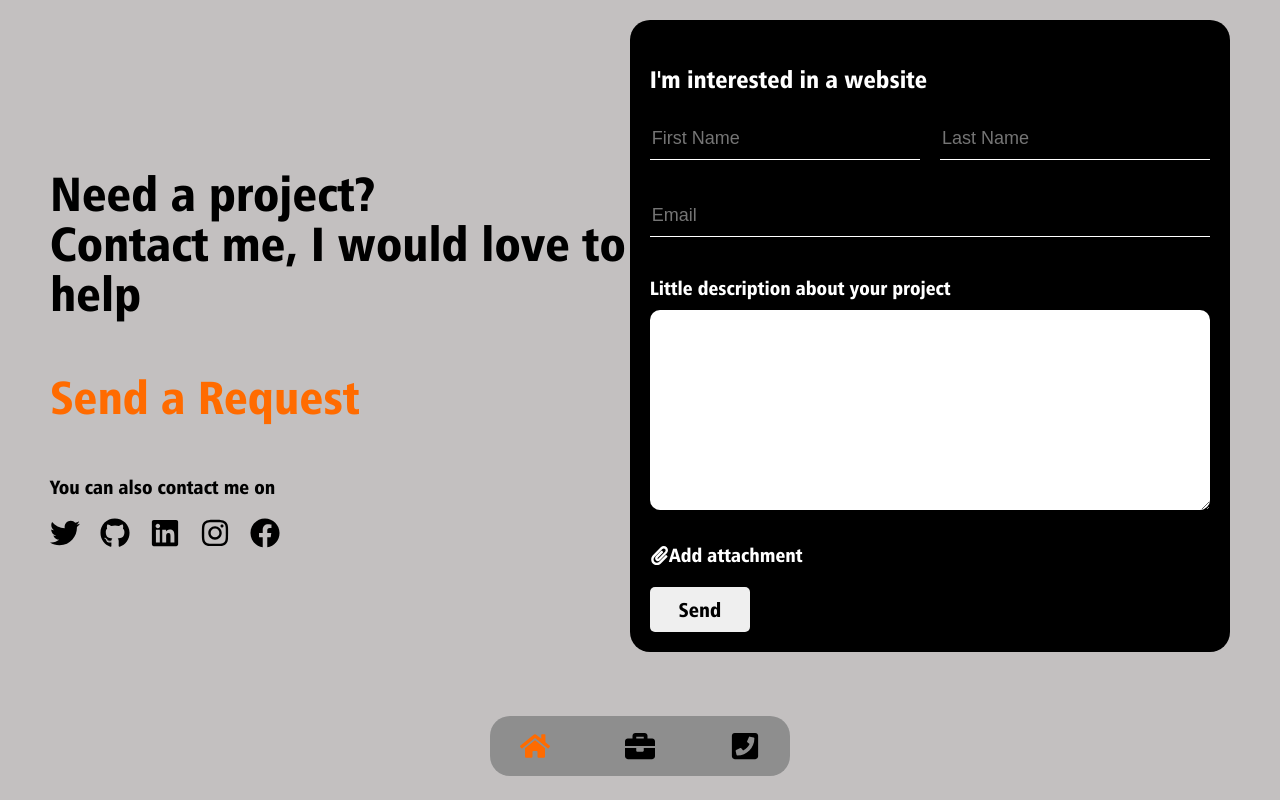
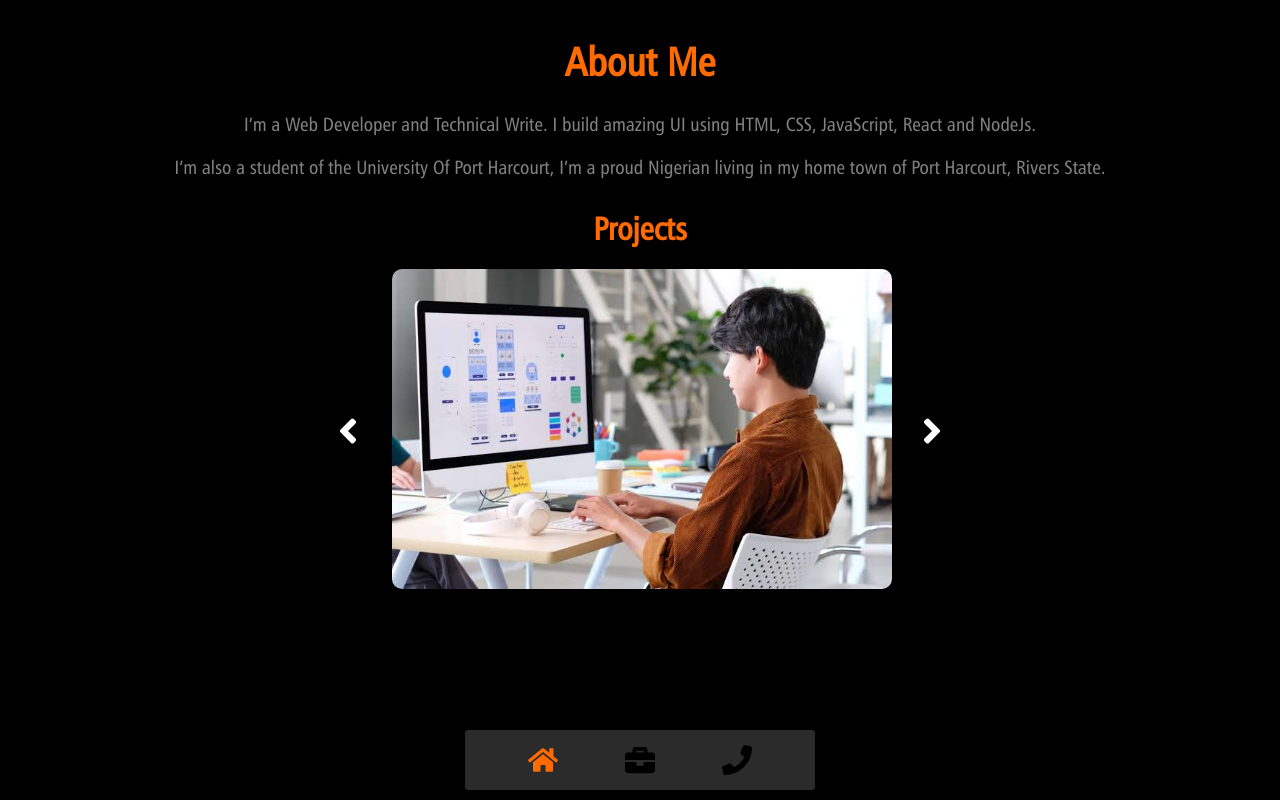
Before and after one commit to chosenvincent1/portfolio, a React (Create React App) app: page /contact in a window 1280 px wide. Built offline with nearby package versions, Linux system fonts and the light colour scheme.

Commit message:
Made Changes on all Page

```diff
--- a/src/App.css
+++ b/src/App.css
@@ -36,16 +36,16 @@ body {
 
 
 .navbar {
-  background-color: #8E8E8E;
+  background-color: rgba(142, 142, 142, .3);
   display: flex;
   align-items: center;
-  justify-content: space-between;
-  width: 300px;
-  border-radius: 20px;
+  justify-content: space-around;
+  width: 350px;
   height: 40px;
   padding: 30px;
   position: fixed;
-  bottom: 3%;
+  bottom: 10px;
+  border-radius: 3px;
   left: 50%;
   transform: translateX(-50%);
   z-index: 10;
@@ -99,8 +99,7 @@ body {
   background-color: black;
   width: 100%;
   height: 100%;
-  padding-left: 30px;
-  padding-top: 0;
+  padding-left: 50px;
 }
 .home-text > .logo {
   color: #FF6B00;
@@ -109,6 +108,7 @@ body {
   text-transform: capitalize;
   font-size: 2.5rem;
   cursor: pointer;
+  margin: 0;
 }
 .home-text > .first-p, .home-text > .second-p {
   font-family: "tt1161m_", sans-serif;
@@ -196,57 +196,54 @@ body {
 
 .first-home-section > .home-image > .home-image-btn > .btn {
   padding: 8px 20px;
-  border:  2px solid black;
+  border:  3px solid black;
+  font-family: "Humanist777CondensedBT", sans-serif;
   font-size: 18px;
+  font-weight: 700;
   border-radius: 5px;
   text-transform: capitalize;
   cursor: pointer;
 }
 
 .home-image > .developer {
-  margin-top: 70px;
+  /* margin-top: 20px; */
   height: 80%;
   margin-left: 100px;
 }
 
 .home-image > .html {
   height: 50px;
-  position: absolute;
-  top: 100px;
+  /* position: relative; */
+  bottom: 500px;
   right: 100px;
+  transform: translate(260px, 20px);
 }
 
 .home-image > .css {
   height: 50px;
-  position: absolute;
-  top: 200px;
+  /* position: relative; */
+  bottom: 200px;
   right: 250px;
+  transform: translate(40px, 150px);
 }
 
 .home-image > .javascript {
   height: 50px;
-  position: absolute;
-  top: 200px;
-  right: 50px;
+  /* position: relative; */
+  transform: translate(250px, 150px);
 }
-
 .home-image > .react {
   height: 30px;
-  position: absolute;
-  top: 250px;
-  right: 250px;
+  transform: translate(50px, 230px);
+
 }
 .home-image > .node {
-  height: 50px;
-  position: absolute;
-  top: 200px;
-  right: 50px;
+  height: 40px;
+  transform: translate(-50px, 400px);
 }
 .home-image > .mongodb {
   height: 50px;
-  position: absolute;
-  top: 200px;
-  right: 50px;
+  transform: translate(40px, 150px);
 }
 
 .second-home-section > .blog-btn {
@@ -340,13 +337,13 @@ body {
 }
 
 .project > .about {
-  color: white;
   text-align: center;
   padding-top: 10px;
   margin-bottom: 30px;
 }
 
 .project > .about > h1 {
+  color:#FF6B00;
   text-transform: capitalize;
   font-size: 2.5rem;
 }
@@ -359,7 +356,7 @@ body {
 
 .project > h1 {
   text-align: center;
-  color: white;
+  color:#FF6B00;
   font-size: 2rem;
   /* margin-top: 20px; */
 }
@@ -421,13 +418,31 @@ body {
   display: flex;
   justify-content: space-between;
   padding: 20px 50px 0px 50px;
-  /* color: white; */
   height: 100%;
 }
+
 .contact-text {
+  position: relative;
   width: 100%;
-  /* margin-right: 20px; */
-  margin-top: 100px;
+}
+
+.contact-text > .first-circle {
+  background: linear-gradient(230.57deg, #F15701 38.97%, #FEC705 75.93%);
+  position: sticky;
+  top: 100px;
+  left: 100px;
+  width: 70px;
+  height: 70px;
+  border-radius: 50%;
+}
+.contact-text > .second-circle {
+  background: linear-gradient(230.57deg, #F15701 38.97%, #FEC705 75.93%);
+  position: sticky;
+  top: 570px;
+  left: 400px;
+  width: 50px;
+  height: 50px;
+  border-radius: 50%;
 }
 
 .contact-text > .text-1 {
--- a/src/App.js
+++ b/src/App.js
@@ -11,7 +11,7 @@ function App() {
 
   return (
     <div>
-      <Contact />
+      <Project />
       {/* <Routes>
         <Route path='/' element={ <Home /> } />
         <Route path='/project' element={ <Project /> } />
--- a/src/Components/Navbar.js
+++ b/src/Components/Navbar.js
@@ -1,5 +1,5 @@
 import React, { useState } from "react";
-import { FaBars, FaBriefcase, FaHome, FaPhoneSquare, FaTimes } from 'react-icons/fa';
+import { FaBars, FaBriefcase, FaHome, FaPhone, FaTimes } from 'react-icons/fa';
 
 const Navbar = ()=> {
 
@@ -7,7 +7,7 @@ const Navbar = ()=> {
         <div className="navbar">
             <FaHome className="home-nav-icon" />
             <FaBriefcase className="project-nav-icon" />
-            <FaPhoneSquare className="contact-nav-icon" />
+            <FaPhone className="contact-nav-icon" />
         </div>
     )
 }
--- a/src/Pages/Contact.js
+++ b/src/Pages/Contact.js
@@ -25,6 +25,8 @@ const Contact = ()=> {
 
             <section className='first-contact-section'>
                 <div className='contact-text'>
+                    <div className='circle first-circle'></div>
+                    <div className='circle second-circle'></div>
                     <p className='text-1'>Need a project? <br />Contact me, I would love to help</p>
                     <p className='text-2'>Send a Request</p>
                     <p className='text-3'>You can also contact me on</p>
--- a/src/Pages/Home.js
+++ b/src/Pages/Home.js
@@ -12,10 +12,10 @@ const Home = ()=> {
             <section className="first-home-section">
                 <div className="home-text">
                     <h1 className="logo">chosen</h1>
-                    <p className="first-p">hi, i'm</p>
-                    <p className="second-p">chosen vincent,</p>
-                    <p className="third-p">(web developer)</p>
-                    <p className="fourth-p">“I’m Highly Experienced in Html, CSS, JavaScript, React, and Nodejs”</p>
+                    <p className="first-p">hi!</p>
+                    <p className="second-p">i'm chosen,</p>
+                    {/* <p className="third-p">(web developer)</p> */}
+                    <p className="fourth-p">“I’m a Web Developer with a solid background in JavaScript and React. i'm also a MERN Stack Developer”</p>
                     <button>Download CV</button>
                 </div>
 
@@ -29,13 +29,13 @@ const Home = ()=> {
                     <div className="home-image-btn">
                         <button className="btn">lets' talk</button>
                     </div>
-                    <img src="/images/developer.png" alt="" className="developer" />
-                    {/* <img src="/images/html.png" alt="" className="html" />
+                    <img src="/images/html.png" alt="" className="html" />
                     <img src="/images/css.png" alt="" className="css" />
                     <img src="/images/javascript.png" alt="" className="javascript" />
                     <img src="/images/react.png" alt="" className="react" />
                     <img src="/images/node.png" alt="" className="node" />
-                    <img src="/images/mongodb.png" alt="" className="mongodb" /> */}
+                    {/* <img src="/images/mongodb.png" alt="" className="mongodb" /> */}
+                    <img src="/images/developer.png" alt="" className="developer" />
                 </div>
             </section>
 
--- a/src/Pages/Project.js
+++ b/src/Pages/Project.js
@@ -1,12 +1,12 @@
 import React from "react";
 import { FaAngleLeft, FaAngleRight } from "react-icons/fa";
-import Grid from "../Components/Grid";
+import Card from "../Components/Card";
 import Navbar from "../Components/Navbar";
 import Data from "../Projects/Data";
 
 const Project = ()=> {
     const projects = Data.map((project, index) => {
-        return <Grid key={index} {...project} />
+        return <Card key={index} {...project} />
     })
 
 
@@ -15,8 +15,8 @@ const Project = ()=> {
             <Navbar />
             <div className="about">
                 <h1>about me</h1>
-                <p>I’m a full stack Developer, highly experienced in JavaScript, react, web design, app development and much more. Oh!, not to forget I also run a personal blog.</p>
-                <p>I’m a short 21 year old student of the University Of Port Harcourt, I’m a proud Nigerian living in my home town of Port Harcourt, Rivers State.</p>
+                <p>I’m a Web Developer and Technical Write. I build amazing UI using HTML, CSS, JavaScript, React and NodeJs.</p>
+                <p>I’m also a student of the University Of Port Harcourt, I’m a proud Nigerian living in my home town of Port Harcourt, Rivers State.</p>
             </div>
             <h1>Projects</h1>
             <div className="project-arrow-container">
--- a/src/Projects/Data.js
+++ b/src/Projects/Data.js
@@ -12,12 +12,12 @@ export default [
     //     description: 'FullStack Project',
     //     link: 'https://github.com/chosenvincent1'
     // },
-    {
-        image: './project/project-5.jpeg',
-        name: 'Farm Website',
-        description: 'Frontend Project',
-        link: 'https://www.instagram.com/chosenvincent1'
-    },
+    // {
+    //     image: './project/project-5.jpeg',
+    //     name: 'Farm Website',
+    //     description: 'Frontend Project',
+    //     link: 'https://www.instagram.com/chosenvincent1'
+    // },
     // {
     //     image: './project/project-6.jpg',
     //     name: 'Farm Website',
```
Also changed, not shown: src/Components/Card.js (renamed from src/Components/Grid.js).
